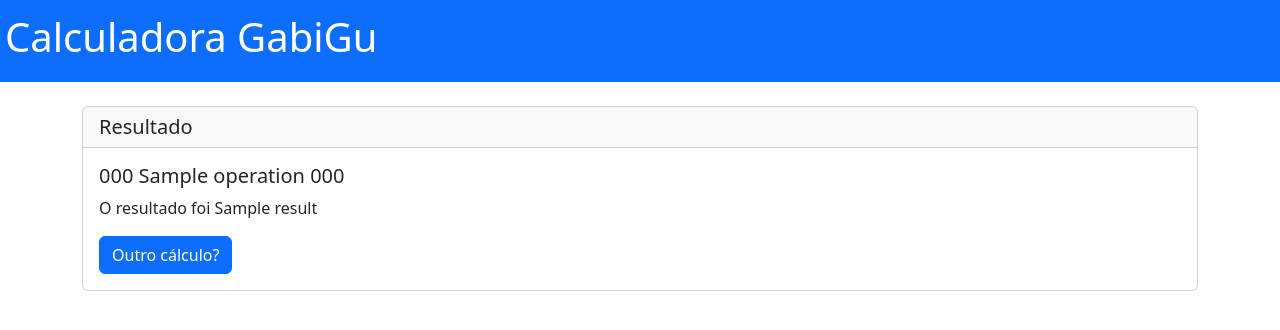
After one commit to Gabilimax97/simple-flask-calculator, a Flask app: template templates/answer.html in a window 1280 px wide. The commit adds this page. Shown: the top 330 px of the page. Run offline with Flask 3, Linux system fonts and the light colour scheme; the template is opened without the code that fills it: most values are stand-ins (such as "Sample title", 1, 10 or a date in 2020).

Commit message:
add result rendered page and use of partials

```diff
--- a/main.py
+++ b/main.py
@@ -37,7 +37,10 @@ def decider():
 
             response = client.post(path, data=json.dumps(data), headers=headers)
 
-            return response
+            data['operation'] = operation_as_symbol(operation)
+            data['result'] = response.get_json()['result']
+
+            return render_template('answer.html', info=data)
 
     except Exception as error:
         print(error)
--- /dev/null
+++ b/templates/answer.html
@@ -0,0 +1,14 @@
+{% include 'partials/_header.html' %}
+{% include 'partials/_navbar.html' %}
+<br>
+<div class="container">
+    <div class="card">
+        <h5 class="card-header">Resultado</h5>
+        <div class="card-body">
+            <h5 class="card-title">{{info.number1}} {{info.operation}} {{info.number2}}</h5>
+            <p class="card-text">O resultado foi {{info.result}}</p>
+            <a href="{{ url_for('index') }}" class="btn btn-primary">Outro cálculo?</a>
+        </div>
+    </div>
+</div>
+{% include 'partials/_footer.html' %}
--- /dev/null
+++ b/templates/partials/_footer.html
@@ -0,0 +1,3 @@
+<script src="https://cdn.jsdelivr.net/npm/bootstrap@5.3.3/dist/js/bootstrap.bundle.min.js" integrity="sha384-YvpcrYf0tY3lHB60NNkmXc5s9fDVZLESaAA55NDzOxhy9GkcIdslK1eN7N6jIeHz" crossorigin="anonymous"></script>
+</body>
+</html>
--- /dev/null
+++ b/templates/partials/_header.html
@@ -0,0 +1,10 @@
+<!DOCTYPE html>
+<html lang="pt-br">
+<head>
+    <meta charset="UTF-8">
+    <meta name="viewport" content="width=device-width, initial-scale=1.0">
+    <link href="https://cdn.jsdelivr.net/npm/bootstrap@5.3.3/dist/css/bootstrap.min.css" rel="stylesheet" integrity="sha384-QWTKZyjpPEjISv5WaRU9OFeRpok6YctnYmDr5pNlyT2bRjXh0JMhjY6hW+ALEwIH" crossorigin="anonymous">
+    <link rel="stylesheet" href="{{ url_for('static', filename='css/style.css') }}">
+    <title>Bem-vindo a calculadora</title>
+</head>
+<body>
--- /dev/null
+++ b/templates/partials/_navbar.html
@@ -0,0 +1,5 @@
+<nav class="navbar navbar-dark bg-primary">
+    <a class="navbar-brand" href="{{ url_for('index') }}" id="logo">
+        <h1 >Calculadora GabiGu</h1>
+    </a>
+</nav>
```
Also changed, not shown: templates/index.html (+3 -18 lines), utils.py (+13 -0 lines).
